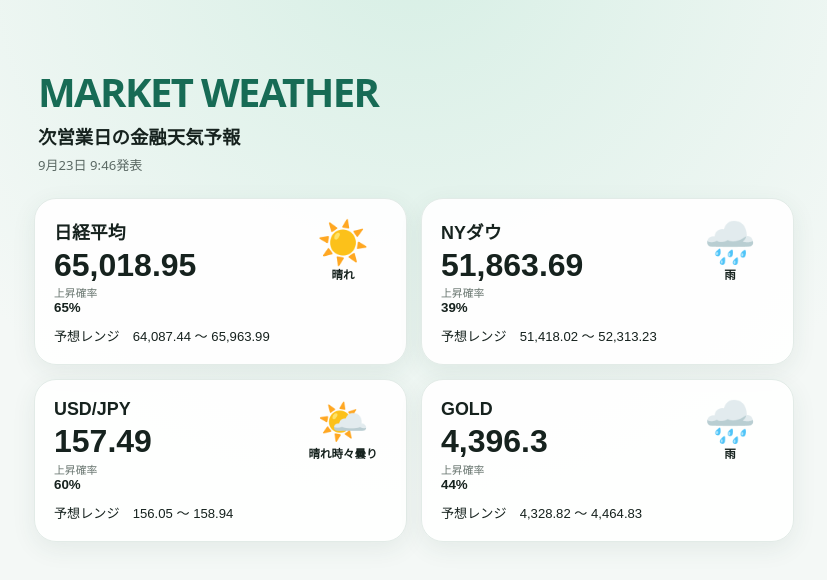
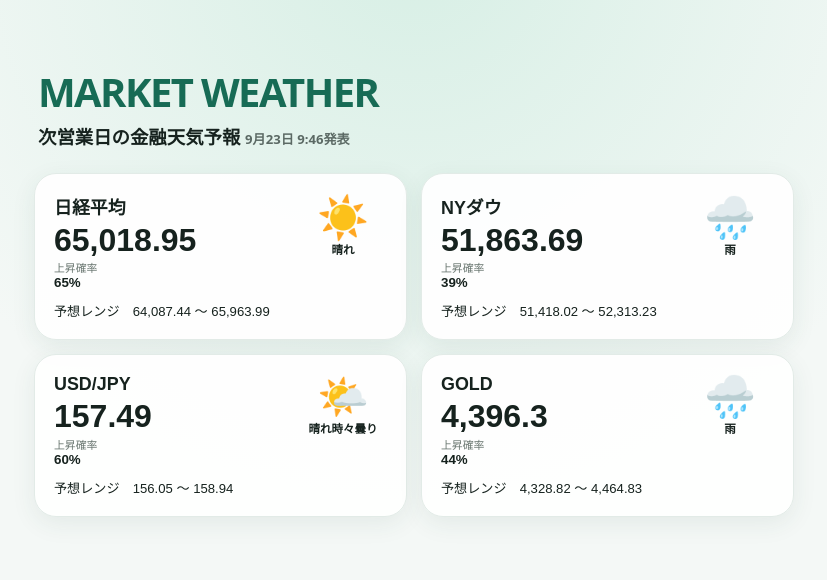
Before and after one commit to xiaqui/market-weather, a plain HTML site: page web/index.html in a window 1280 px wide. Shown: the whole page, without its empty margins (226-1053 px from the left). Drawn offline with Linux system fonts and the light colour scheme.

Commit message:
Place forecast announcement time beside heading

```diff
--- a/web/index.html
+++ b/web/index.html
@@ -11,8 +11,7 @@
   <main>
     <header>
       <p class="eyebrow">MARKET WEATHER</p>
-      <h1>次営業日の金融天気予報</h1>
-      <p id="generated">予報を読み込み中…</p>
+      <h1>次営業日の金融天気予報 <span id="generated">読み込み中…</span></h1>
     </header>
     <section id="current-status" class="current-status" hidden aria-live="polite">
       <p id="current-status-line">現在値: 取得状況を確認中…</p>
```
